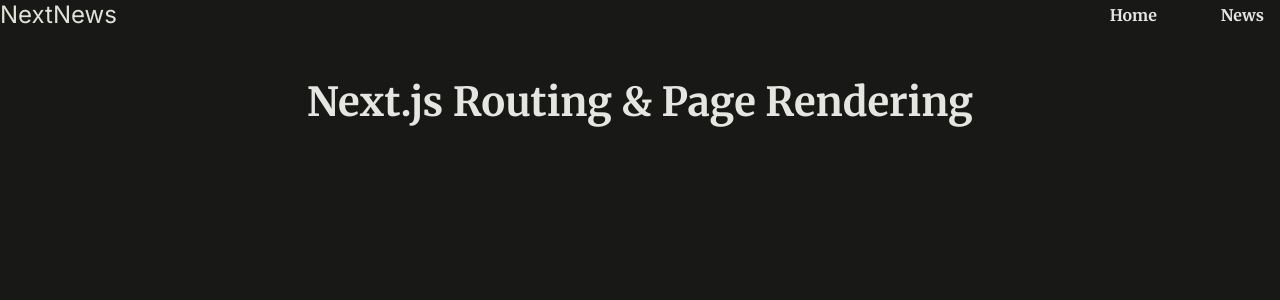
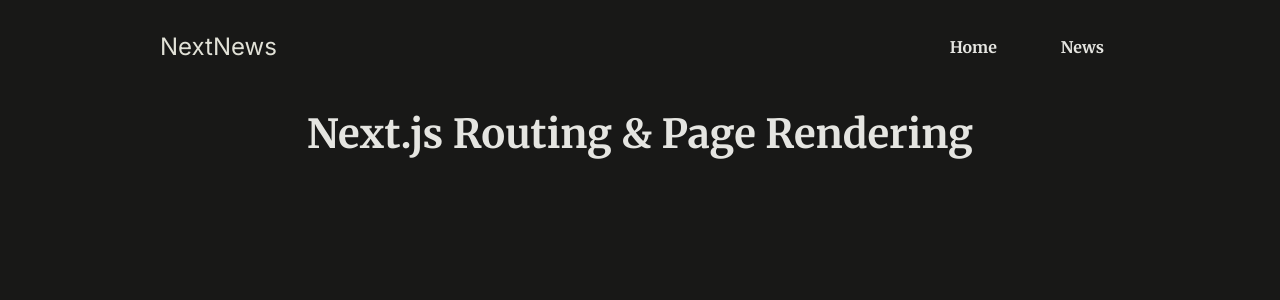
Before and after one commit to iAmNsengi/react-poster, a Next.js app: page / in a window 1280 px wide. Shown: the top 300 px of the page. Built offline with nearby package versions, Linux system fonts and the light colour scheme.

Commit message:
ft: add styles to main layout && rnm layout

```diff
--- a/app/layout.js
+++ b/app/layout.jsx
@@ -10,8 +10,10 @@ export default function RootLayout({ children }) {
   return (
     <html lang="en">
       <body>
-        <MainHeader />
-        {children}
+        <div id="page">
+          <MainHeader />
+          {children}
+        </div>
       </body>
     </html>
   );
```
